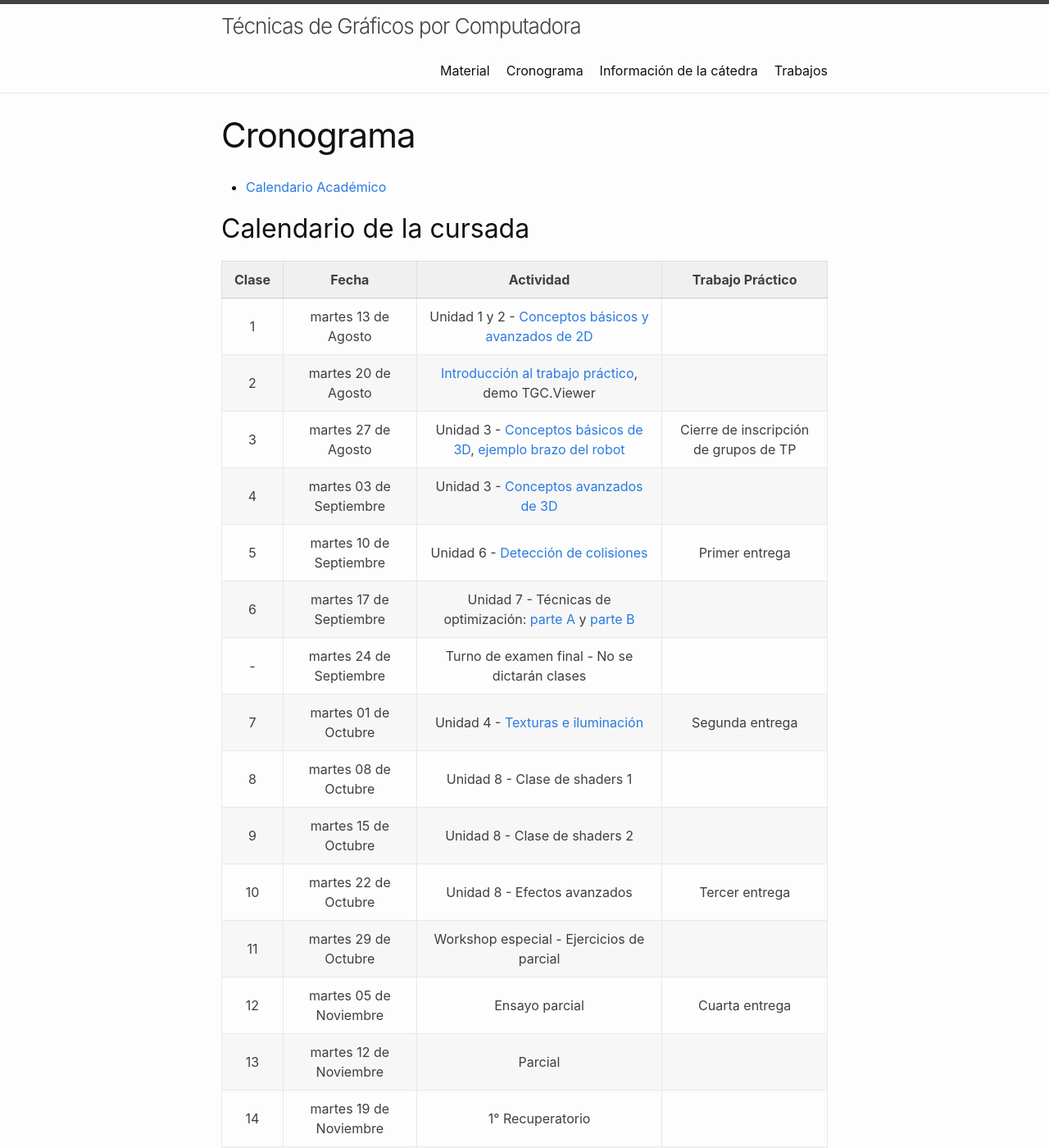
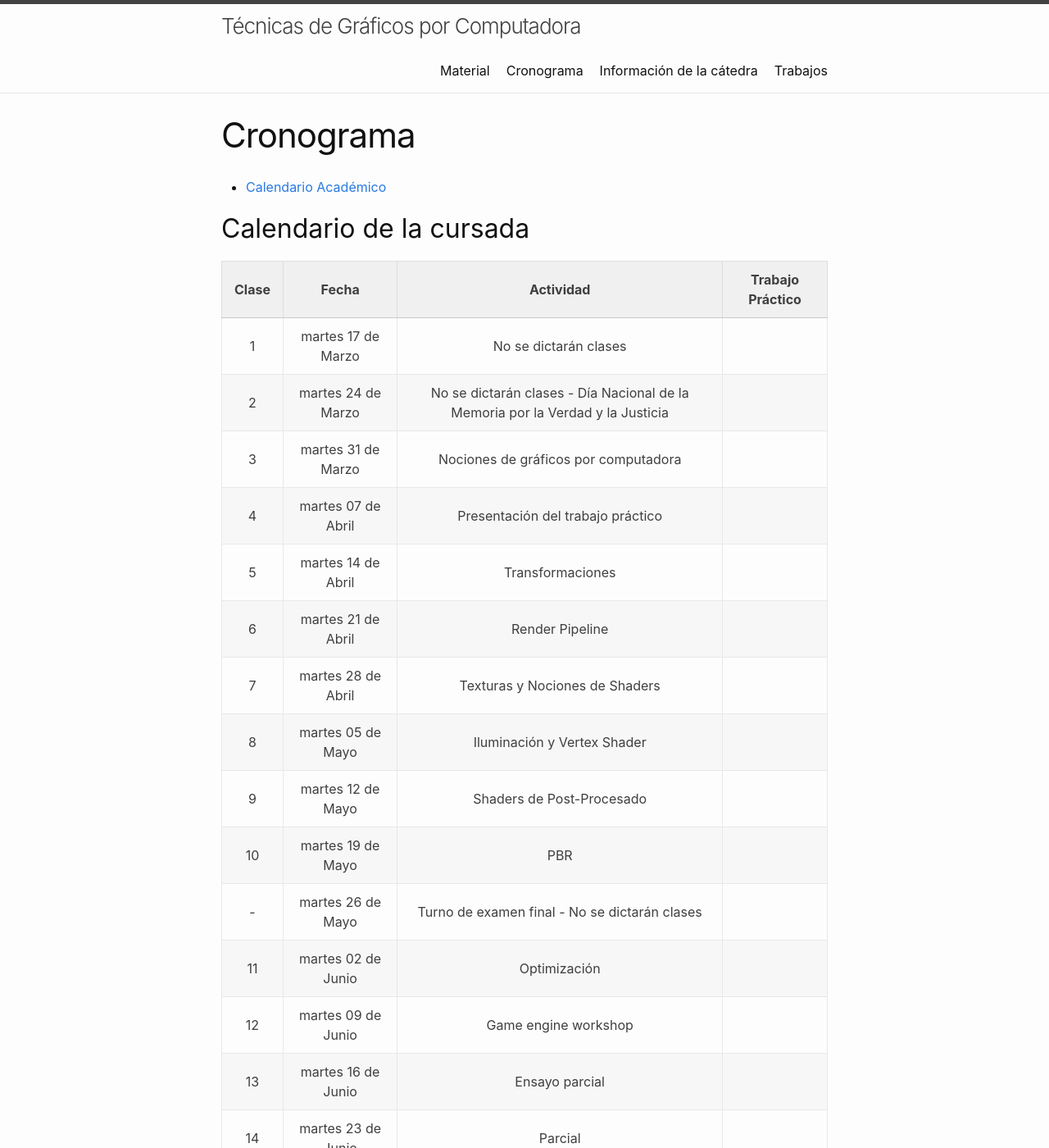
Before and after one commit to tgc-utn/tgc-utn.github.io, a Jekyll site: the page built from cronograma/index.md, in a window 1280 px wide and 1400 px high. Shown: the whole window at 82% size. Built offline with Jekyll 4.4.1, drawn with Linux system fonts in a browser that asks for light colours; some of the changed text lies outside the part shown.

Commit message:
Update index.md

```diff
--- a/cronograma/index.md
+++ b/cronograma/index.md
@@ -34,20 +34,21 @@ td{
 
 | Clase | Fecha               | Actividad    | Trabajo Práctico  |
 |:-----:|:-------------------:|:------------:|:-----------------:|
-|  1    | martes 13 de Agosto | Unidad 1 y 2 - [Conceptos básicos y avanzados de 2D](https://drive.google.com/open?id=1Gg-9FIvyJj89LqkyMQ-j5S2xKaXPCduYBDJgL3ZD690) ||
-|  2    | martes 20 de Agosto | [Introducción al trabajo práctico](https://drive.google.com/open?id=1wQJ1VzWIz-vu1-mo-YxEZyTvgzctENN1xLzLhQmBUxU), demo TGC.Viewer ||
-|  3    | martes 27 de Agosto | Unidad 3 - [Conceptos básicos de 3D](https://drive.google.com/open?id=1UylTFa6iLr6k1OwZB39a1PL_VKt4lsr04DqZEXAr_yk), [ejemplo brazo del robot](https://drive.google.com/open?id=1lyiWwoAODNqE7n4EGtEFSBm5j2AX_nmvg3MGaR-QoU4) | Cierre de inscripción de grupos de TP|
-|  4    | martes 03 de Septiembre | Unidad 3 - [Conceptos avanzados de 3D](https://drive.google.com/open?id=1rwLp4oJ2VIulOIkZRuq94G1k_ItOmwX5CHHo6G9U01E) ||
-|  5    | martes 10 de Septiembre | Unidad 6 - [Detección de colisiones](https://drive.google.com/open?id=1t2SnnMUZaa1AEQ5Hbrp319otKu8lhjE5xv7vm5jPO4c) | Primer entrega |
-|  6    | martes 17 de Septiembre | Unidad 7 - Técnicas de optimización: [parte A](https://drive.google.com/open?id=1NT1_OmrTXOJO3zs2mj6OzIjYF2WWBsDTuK_sf-NG_x0) y [parte B](https://drive.google.com/open?id=1k9UKYspDOtjtPYCS3XDeX-SXX7lgXtH9nJrTSqbWqJM) ||
-|  -    | martes 24 de Septiembre | Turno de examen final - No se dictarán clases ||
-|  7    | martes 01 de Octubre | Unidad 4 - [Texturas e iluminación](https://drive.google.com/open?id=1RiGksPpfXsTaBL3BxaTkct9Hgiu90PdopDPYx6H10gI) | Segunda entrega |
-|  8    | martes 08 de Octubre | Unidad 8 - Clase de shaders 1 ||
-|  9    | martes 15 de Octubre | Unidad 8 - Clase de shaders 2 ||
-| 10    | martes 22 de Octubre | Unidad 8 - Efectos avanzados | Tercer entrega |
-| 11    | martes 29 de Octubre | Workshop especial - Ejercicios de parcial||
-| 12    | martes 05 de Noviembre | Ensayo parcial | Cuarta entrega |
-| 13    | martes 12 de Noviembre | Parcial ||
-| 14    | martes 19 de Noviembre | 1° Recuperatorio ||
-| 15    | martes 26 de Noviembre | Presentación oral grupal del trabajo práctico ||
-|  -    | sábado 03 de Diciembre | Última fecha firma de TP asignaturas Cuatrimestrales ||
+|  1    | martes 17 de Marzo | No se dictarán clases ||
+|  2    | martes 24 de Marzo | No se dictarán clases - Día Nacional de la Memoria por la Verdad y la Justicia ||
+|  3    | martes 31 de Marzo | Nociones de gráficos por computadora ||
+|  4    | martes 07 de Abril | Presentación del trabajo práctico ||
+|  5    | martes 14 de Abril | Transformaciones ||
+|  6    | martes 21 de Abril | Render Pipeline ||
+|  7    | martes 28 de Abril | Texturas y Nociones de Shaders ||
+|  8    | martes 05 de Mayo | Iluminación y Vertex Shader ||
+|  9    | martes 12 de Mayo | Shaders de Post-Procesado ||
+| 10    | martes 19 de Mayo | PBR ||
+|  -    | martes 26 de Mayo | Turno de examen final - No se dictarán clases ||
+| 11    | martes 02 de Junio | Optimización ||
+| 12    | martes 09 de Junio | Game engine workshop ||
+| 13    | martes 16 de Junio | Ensayo parcial ||
+| 14    | martes 23 de Junio | Parcial ||
+| 15    | martes 30 de Junio | 1° Recuperatorio ||
+| 16    | martes 07 de Julio | Presentación oral grupal del trabajo práctico ||
+|  -    | sábado 01 de Agosto | Última fecha firma de TP asignaturas Cuatrimestrales ||
```
